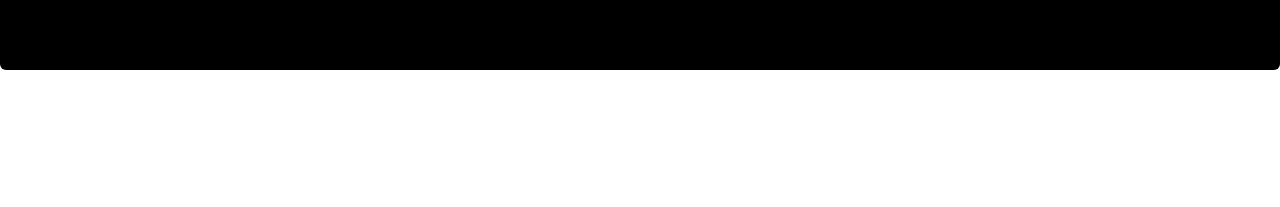
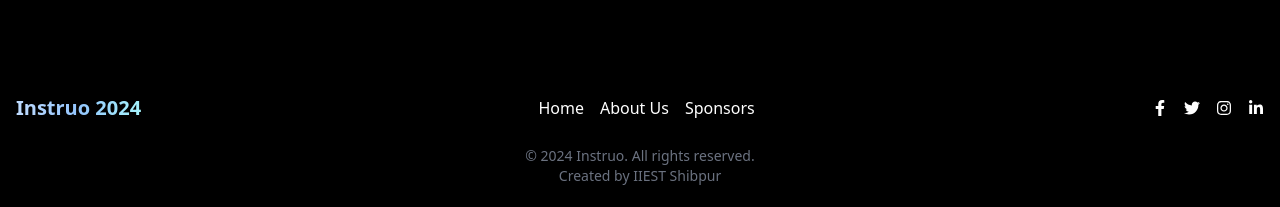
Before and after one commit to Abhijit004/Instruo2k24, a React (Vite) app: page / in a window 1280 px wide. Shown: the part 2066-2273 px from the top of the page. Before the commit the page ends 2136 px from the top, so only its background shows below. Built offline with nearby package versions, Linux system fonts and the light colour scheme.

Commit message:
added footer

```diff
--- a/package.json
+++ b/package.json
@@ -21,6 +21,7 @@
     "mini-svg-data-uri": "^1.4.4",
     "react": "^18.3.1",
     "react-dom": "^18.3.1",
+    "react-icons": "^5.3.0",
     "react-router-dom": "^6.26.2",
     "simplex-noise": "^4.0.3",
     "tailwind-merge": "^2.5.2",
--- a/src/Pages/AboutUs.jsx
+++ b/src/Pages/AboutUs.jsx
@@ -1,10 +1,14 @@
 import React from "react";
 import { WavyBackgroundDemo } from "../components/wavebg";
+import Footer from "../components/footer";
 const AboutUs = () => {
   return (
-    <div className="flex justify-center items-center bg-black h-screen w-full">
-      <WavyBackgroundDemo/>
-    </div>
+    <>
+      <div className="flex justify-center items-center bg-black h-screen w-full">
+        <WavyBackgroundDemo />
+      </div>
+      <Footer />
+    </>
   );
 };
 
--- a/src/Pages/Home.jsx
+++ b/src/Pages/Home.jsx
@@ -2,6 +2,7 @@ import React from "react";
 import BackgroundLinesDemo from "../components/bglines";
 import { FeaturesSectionDemo } from "../components/features";
 import { InfiniteMovingCardsDemo } from "../components/infinite";
+import Footer from "../components/footer";
 const Home = () => {
   return (
     <div>
@@ -14,6 +15,7 @@ const Home = () => {
         What People Are <span className="text-blue-500">Saying</span>
       </h2>
       <InfiniteMovingCardsDemo />
+      <Footer />
     </div>
   );
 };
--- a/src/Pages/Sponsor.jsx
+++ b/src/Pages/Sponsor.jsx
@@ -1,4 +1,6 @@
 import React, { useEffect, useRef } from "react";
+import Footer from "../components/footer";
+import { footer } from "framer-motion/client";
 
 const Sponsor = () => {
   const sponsors = [
@@ -63,6 +65,7 @@ const Sponsor = () => {
   }, []);
 
   return (
+    <>
       <div className="flex flex-col justify-center items-center text-white bg-black min-h-screen py-16">
         <h1 className="text-4xl font-bold mb-8 bg-gradient-to-r from-blue-200 via-blue-300 to-cyan-200 text-transparent bg-clip-text">
           Our Sponsors
@@ -110,6 +113,8 @@ const Sponsor = () => {
           </a>
         </div>
       </div>
+      <Footer />
+    </>
   );
 };
 
--- /dev/null
+++ b/src/components/footer.jsx
@@ -0,0 +1,60 @@
+import {
+  FaFacebookF,
+  FaTwitter,
+  FaInstagram,
+  FaLinkedinIn,
+} from "react-icons/fa";
+import { Link } from "react-router-dom";
+
+const Footer = () => {
+  return (
+    <footer className="bg-black text-white py-6 w-full">
+      <div className="container mx-auto px-4">
+        <div className="flex flex-col md:flex-row justify-between items-center">
+          <div className="mb-4 md:mb-0">
+            <h2 className="text-xl font-bold bg-gradient-to-r from-blue-200 via-blue-300 to-cyan-200 text-transparent bg-clip-text">
+              Instruo 2024
+            </h2>
+          </div>
+          <nav className="mb-4 md:mb-0">
+            <ul className="flex space-x-4">
+              {["Home", "About Us", "Sponsors"].map((item) => (
+                <li key={item}>
+                  <Link
+                    to={`#`}
+                    className="hover:text-blue-400 transition-colors duration-300"
+                  >
+                    {item}
+                  </Link>
+                </li>
+              ))}
+            </ul>
+          </nav>
+          <div className="flex space-x-4">
+            {[
+              { icon: FaFacebookF, name: "Facebook" },
+              { icon: FaTwitter, name: "Twitter" },
+              { icon: FaInstagram, name: "Instagram" },
+              { icon: FaLinkedinIn, name: "LinkedIn" },
+            ].map(({ icon: Icon, name }) => (
+              <a
+                key={name}
+                href="#"
+                className="text-white hover:text-blue-400 transition-colors duration-300"
+                aria-label={`${name} link`}
+              >
+                <Icon />
+              </a>
+            ))}
+          </div>
+        </div>
+        <div className="mt-6 text-center text-sm text-gray-500">
+          <p>&copy; {new Date().getFullYear()} Instruo. All rights reserved.</p>
+          <p>Created by IIEST Shibpur</p>
+        </div>
+      </div>
+    </footer>
+  );
+};
+
+export default Footer;
--- a/src/components/infinite.jsx
+++ b/src/components/infinite.jsx
@@ -5,7 +5,7 @@ import { InfiniteMovingCards } from "./ui/infinite-card";
 
 export function InfiniteMovingCardsDemo() {
   return (
-    <div className="h-[40rem] rounded-md flex flex-col antialiased bg-white dark:bg-black dark:bg-grid-white/[0.05] items-center justify-center relative overflow-hidden">
+    <div className="h-[40rem]  flex flex-col antialiased bg-white dark:bg-black dark:bg-grid-white/[0.05] items-center justify-center relative overflow-hidden">
       <InfiniteMovingCards
         items={testimonials}
         direction="right"
```
Also changed, not shown: 1 other file (tests, documents, lock files or other folders). Lines whose indentation alone changed are shown as unchanged.
